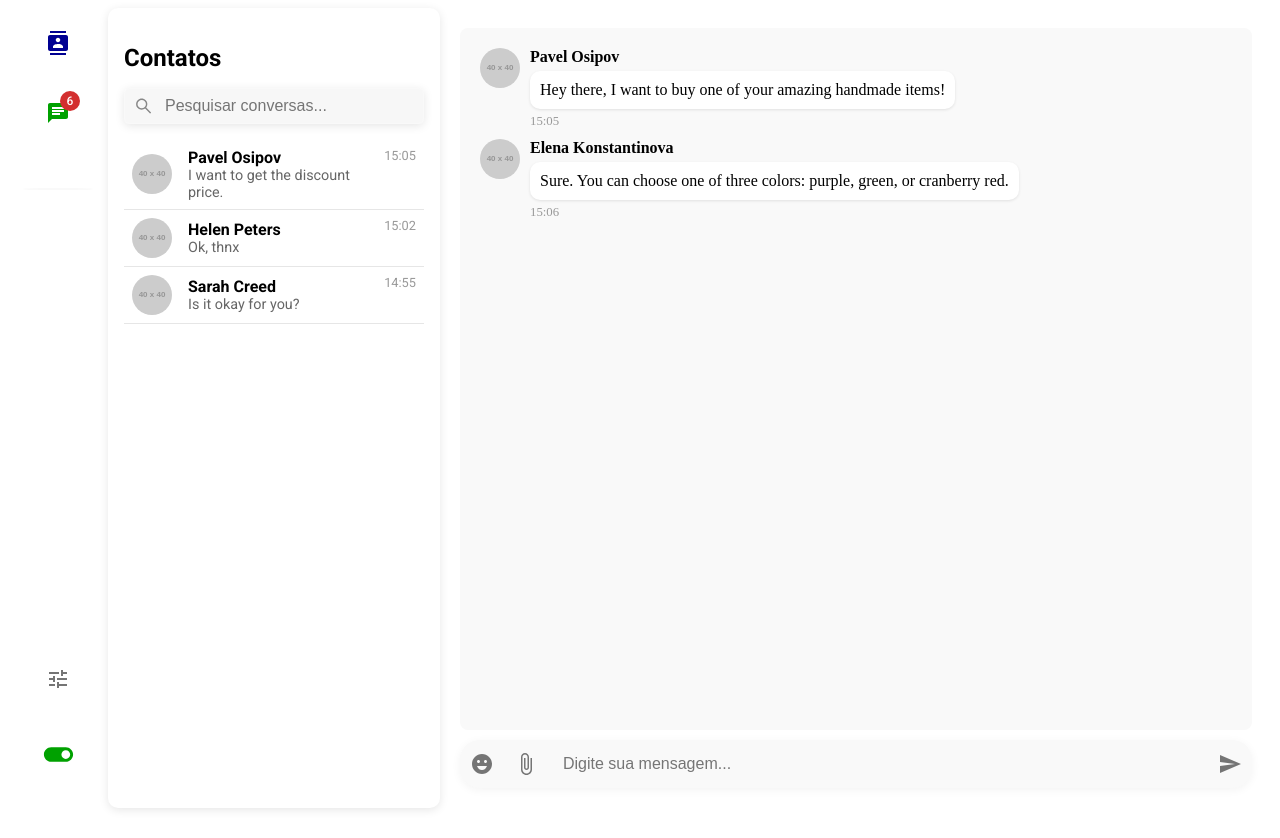
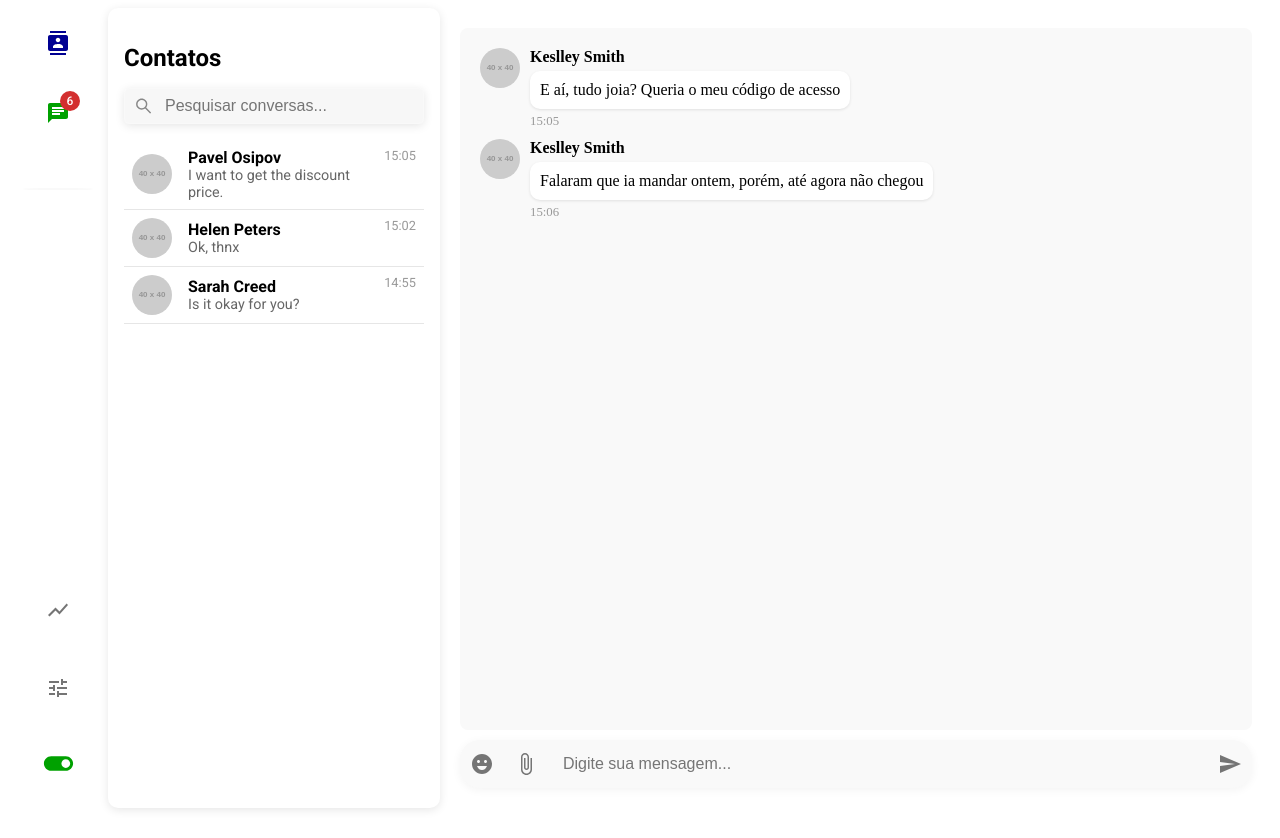
Before and after one commit to KeslleySmithOli/projectArielUaiDrop, a React (Create React App) app: page /chat in a window 1280 px wide. Built offline with nearby package versions, Linux system fonts and the light colour scheme.

Commit message:
add screen FlowEditor

```diff
--- a/src/App.tsx
+++ b/src/App.tsx
@@ -5,6 +5,7 @@ import Login from './pages/Login'; // Ajuste o caminho conforme necessário
 import Sidebar from './components/Sidebar'; // Mantém a sidebar
 import ConversationList from './components/ConversationList'; // Mantém a lista de conversas
 import ChatWindow from './components/ChatWindow'; // Mantém a janela de chat
+import FlowEditor from './pages/FlowEditor';
 
 const AppContainer = styled.div`
   display: flex;
@@ -17,7 +18,7 @@ const App: React.FC = () => {
       <Routes>
         {/* Rota para a tela de login */}
         <Route path="/" element={<Login />} />
-
+        <Route path="/flows" element={<FlowEditor />} />
         {/* Rota para a tela de chat */}
         <Route path="/chat" element={
           <AppContainer>
--- a/src/components/ChatWindow.tsx
+++ b/src/components/ChatWindow.tsx
@@ -20,15 +20,15 @@ import SendIcon from "@mui/icons-material/Send";
 const messages = [
   {
     id: 1,
-    name: "Pavel Osipov",
-    text: "Hey there, I want to buy one of your amazing handmade items!",
+    name: "Keslley Smith",
+    text: "E aí, tudo joia? Queria o meu código de acesso",
     time: "15:05",
     avatar: "https://via.placeholder.com/40",
   },
   {
     id: 2,
-    name: "Elena Konstantinova",
-    text: "Sure. You can choose one of three colors: purple, green, or cranberry red.",
+    name: "Keslley Smith",
+    text: "Falaram que ia mandar ontem, porém, até agora não chegou",
     time: "15:06",
     avatar: "https://via.placeholder.com/40",
   },
--- a/src/components/Sidebar.tsx
+++ b/src/components/Sidebar.tsx
@@ -10,27 +10,40 @@ import {
 } from "../styles/SidebarStyles";
 import TuneIcon from "@mui/icons-material/Tune";
 import ToggleOnIcon from "@mui/icons-material/ToggleOn";
+import FlowChartIcon from "@mui/icons-material/ShowChart";
+import { Link } from "react-router-dom";
 
 const Sidebar: React.FC = () => {
   return (
     <SidebarContainer>
-      <StyledIconButton aria-label="Contatos"sx={{
-    boxShadow: 'none',
-    '&:hover': { boxShadow: 'none' },
-    '&:focus': { boxShadow: 'none' }
-  }}>
+      <StyledIconButton
+        aria-label="Contatos"
+        sx={{
+          boxShadow: "none",
+          "&:hover": { boxShadow: "none" },
+          "&:focus": { boxShadow: "none" },
+        }}
+      >
         <ContactsIcon sx={{ color: "#000092" }} />
       </StyledIconButton>
 
       <StyledIconButton aria-label="Ver Conversas">
         <Badge badgeContent={6} color="error">
-        <ChatIcon sx={{ color: "#00a100" }}></ChatIcon>
+          <ChatIcon sx={{ color: "#00a100" }}></ChatIcon>
         </Badge>
       </StyledIconButton>
 
-      <Divider/>
+      <Divider />
 
       <Spacer></Spacer>
+
+      <StyledIconButton>
+        <Link to="/flows" style={{ textDecoration: "none" }}>
+          <IconButton sx={{ color: "#00000" }}>
+            <FlowChartIcon />
+          </IconButton>
+        </Link>
+      </StyledIconButton>
 
       <StyledIconButton aria-label="Settings">
         <TuneIcon />
--- /dev/null
+++ b/src/pages/FlowEditor.tsx
@@ -0,0 +1,12 @@
+import React from 'react';
+
+const FlowEditor: React.FC = () => {
+    return (
+        <div>
+            <h1>Flow Editor</h1>
+            {/* Adicione seu código do Flow Editor aqui */}
+        </div>
+    );
+};
+
+export default FlowEditor;
```
